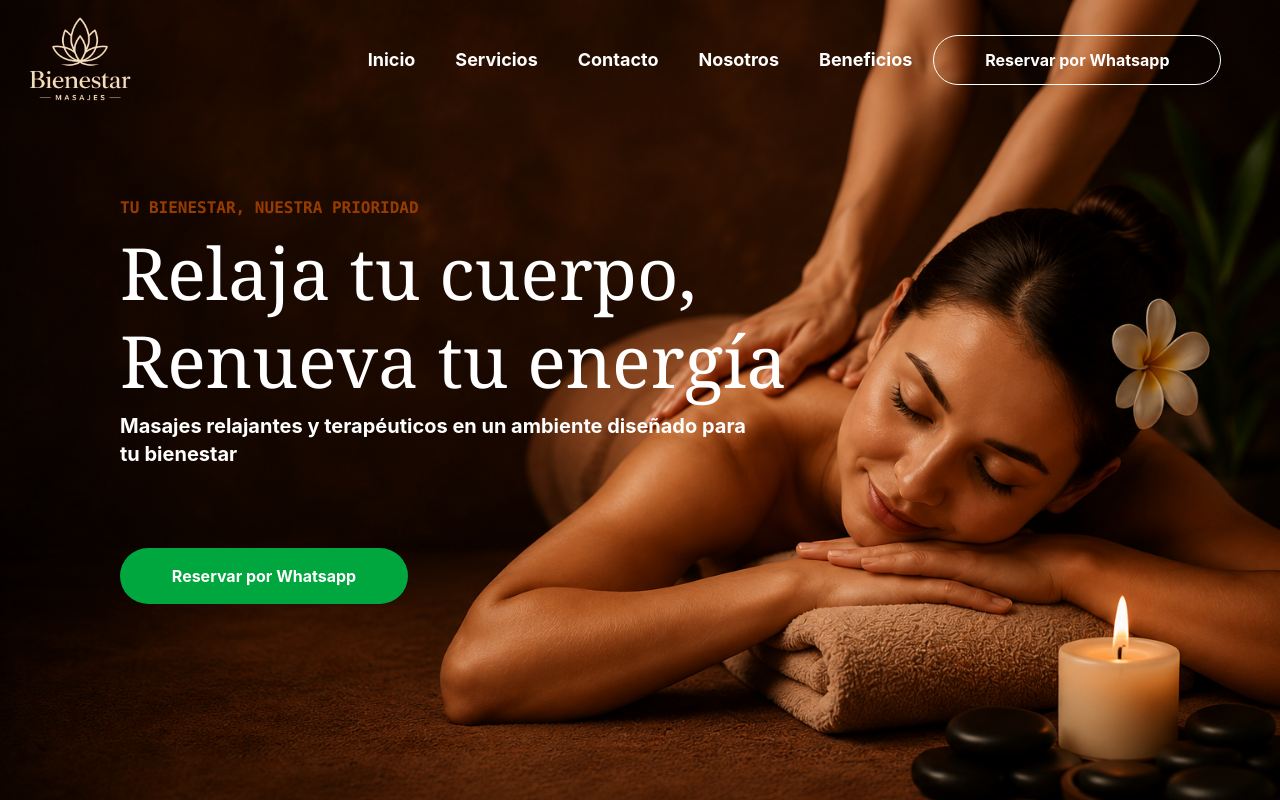
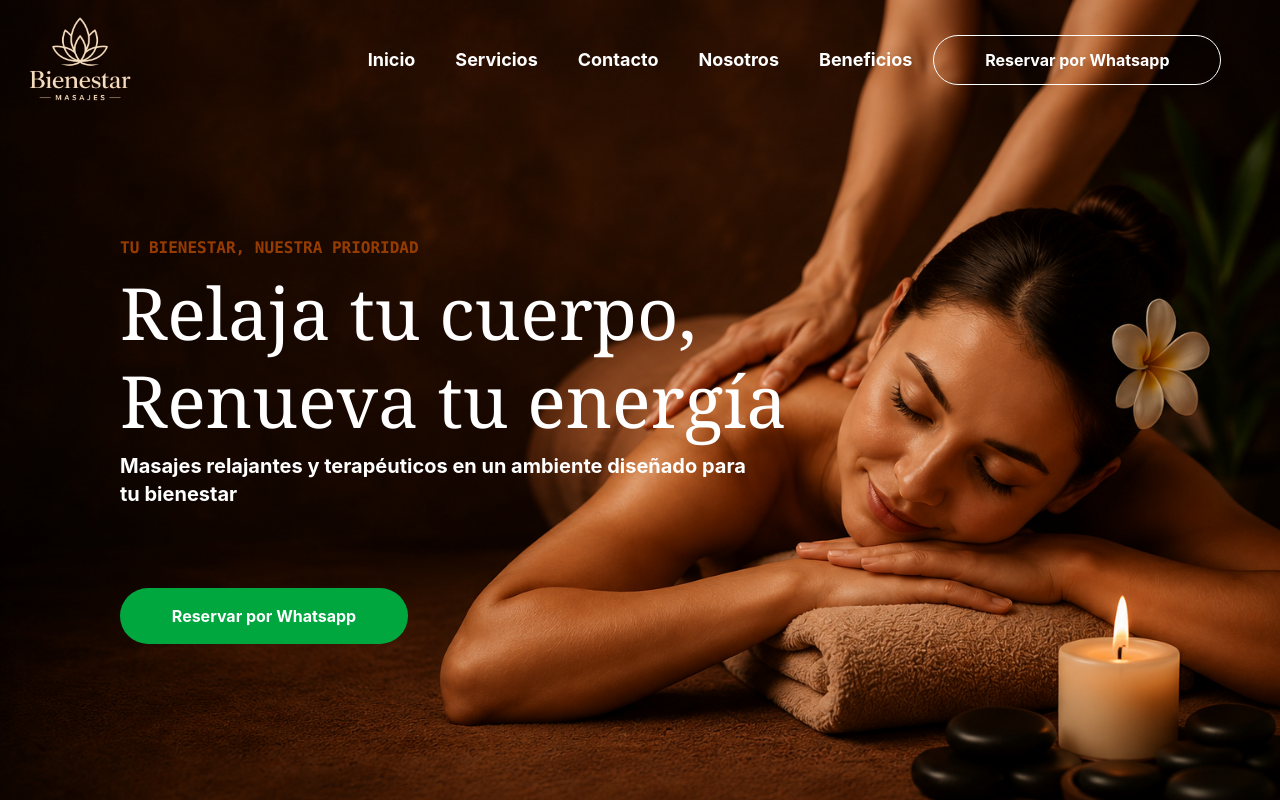
Before and after one commit to CrisMesina/demo-landing-masajes, a React (Vite) app: page / in a window 1280 px wide. Shown: the top 800 px of the page. Built offline with nearby package versions, Linux system fonts and the light colour scheme.

Commit message:
Se añade responsive xl:mt-20 a contenedor del Hero en forma de prueba

```diff
--- a/src/assets/components/Sections/Hero.jsx
+++ b/src/assets/components/Sections/Hero.jsx
@@ -4,7 +4,7 @@ export const Hero = () => {
     return (
         <>
             <div className="min-h-screen flex items-center justify-start text-white mx-5 lg:mx-30">
-                <div className="">
+                <div className="xl:mt-20">
                     <h1 className="font-bold mb-4 font-mono text-amber-800">TU BIENESTAR, NUESTRA PRIORIDAD</h1>
                     <h1 className="lg:text-8xl xl:text-7xl text-5xl mb-4 font-serif">Relaja tu cuerpo,</h1>
                     <h1 className="lg:text-8xl xl:text-7xl text-5xl mb-4 font-serif">Renueva tu energía</h1>
```
